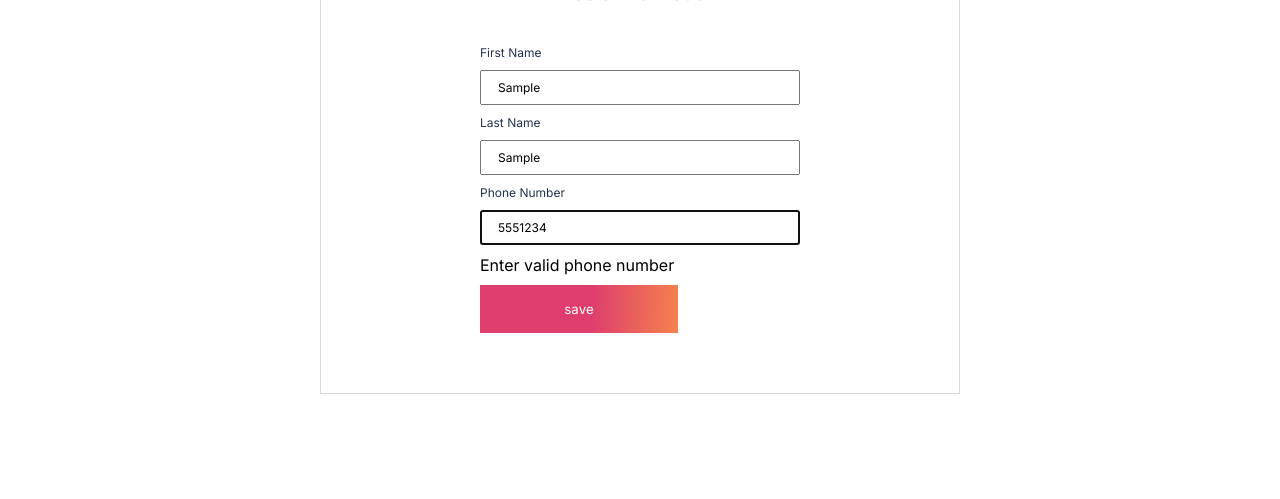
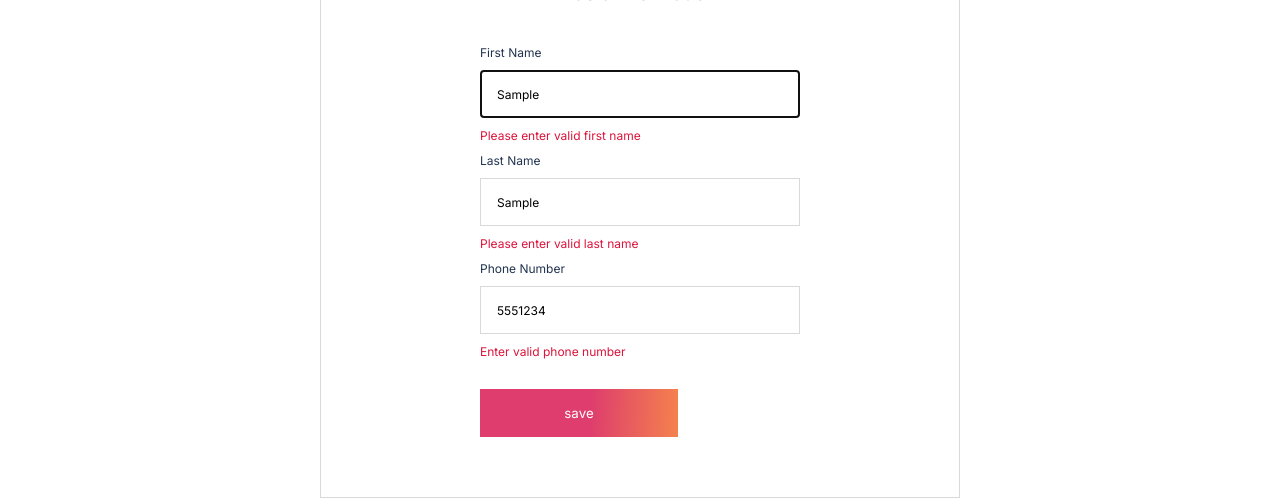
Before and after one commit to ushashir/airtime-cash-vercel-ui, a React (Create React App) app: page /update in a window 1280 px wide. Both pictures are taken after typing "Sample", "Sample", "5551234" into the empty fields and a click on the input "save". Shown: the part 361-860 px from the top of the page. Built offline with nearby package versions, Linux system fonts and the light colour scheme.

Commit message:
update progress

```diff
--- a/src/api/index.jsx
+++ b/src/api/index.jsx
@@ -4,13 +4,25 @@ export const client = axios.create({
     baseURL: baseUrl
 })
 
+const token = localStorage.getItem("token")
 export const updateUserData = async(data) => {
     try {
-        const token = localStorage.getItem("token")
         const response = await client.patch("/api/users", data,{
             headers: { Authorization: `Bearer ${token}` },
         })
+        return response
     } catch (error) {
         return error.toJSON()
     }
 }
+
+export const getUserData = async() => {
+    try {
+        const response = await client.get("/api/users", {
+            headers: { Authorization: `Bearer ${token}` },
+        })
+        return response
+    } catch (error) {
+        return error.toJSON()
+    }
+}
--- a/src/components/common/button/style.scss
+++ b/src/components/common/button/style.scss
@@ -1,11 +1,7 @@
 .btn{
-//     display: flex;
-// flex-direction: row;
-// justify-content: center;
-// align-items: center;
-// padding: 8px 16px;
 gap: 10px;
 margin-bottom: 3.75rem;
+margin-top: 20px;
 
 width: 198px;
 height: 48px;
--- a/src/pages/login/Index.jsx
+++ b/src/pages/login/Index.jsx
@@ -45,10 +45,10 @@ const Login = () => {
             .then((res) => {
                 if (res.status === 200) {
                     const token = res.data.response.token;
-                    const userDetails = res.data.response.userdata;
+                    // const userDetails = res.data.response.userdata;
 
                     localStorage.setItem('token', token);
-                    localStorage.setItem('userDetails', JSON.stringify(userDetails));
+                    // localStorage.setItem('userDetails', JSON.stringify(userDetails));
                     navigate('../landingPage')
                 }
             }).catch((err) => {
--- a/src/pages/updateUser/index.jsx
+++ b/src/pages/updateUser/index.jsx
@@ -3,11 +3,16 @@ import Nav from "../../components/nav";
 import Button from "../../components/common/button";
 import logo from "../../assets/icons/logo.svg";
 import { useForm } from "react-hook-form";
-import { updateUserData } from "../../api/index";
+import { updateUserData, getUserData } from "../../api/index";
+import { useEffect, useState } from "react";
 
 function UpdatePage() {
-
-  const userData = JSON.parse(localStorage.getItem("userDetails"))
+    const [userData, setUserData] = useState("")
+    useEffect(() => {
+       async () => {
+         setUserData(await getUserData())
+     }
+},[])
   const {
     register,
     handleSubmit,
@@ -18,8 +23,16 @@ function UpdatePage() {
     watch()
 
     const onSubmit = async (data) => {
-        const response = await updateUserData(data)
-        console.log("reply", response)
+        try {
+            const response = await updateUserData(data)
+            console.log(response)
+            if (response.status === 200) {
+                console.log(response.data)
+            }
+        } catch (error) {
+            console.log(error)
+        }
+
   };
   return (
     <>
@@ -35,26 +48,32 @@ function UpdatePage() {
             <input
               className="form-input"
               type="text"
-              {...register("firstName", { minLength: 1 })}
+                          {...register("firstName", {
+                              minLength: 1,
+                              pattern: /^[A-Za-z][A-Za-z_]$/
+                          })}
               placeholder="Enter your first name"
             />
-            {errors.firstName && <span>First name cannot be empty</span>}
+            {errors.firstName && <span className="error">Please enter valid first name</span>}
             <label htmlFor="lastName">Last Name</label>
             <input
               className="form-input"
               type="text"
-              {...register("lastName", { minLength: 1 })}
+                          {...register("lastName", {
+                              minLength: 1,
+                pattern: /^[A-Za-z][A-Za-z_]$/
+              })}
               placeholder="Enter your last name"
             />
-            {errors.lastName && <span>Last name cannot be empty</span>}
+            {errors.lastName && <span className="error">Please enter valid last name</span>}
             <label htmlFor="phone">Phone Number</label>
             <input
               className="form-input"
               type="tel"
-              {...register("phone", { minLength: 10 })}
+              {...register("phone", { minLength: 10, pattern: "^[0-9]" })}
               placeholder="Enter your phone number"
             />
-            {errors.phone && <span>Enter valid phone number</span>}
+            {errors.phone && <span className="error">Enter valid phone number</span>}
           {/*  <label htmlFor="email">Email</label>
            <input
               className="form-input"
--- a/src/pages/updateUser/style.scss
+++ b/src/pages/updateUser/style.scss
@@ -39,6 +39,9 @@ label{
     font-size: 12px;
     line-height: 15px;
     width: 20rem;
+    background: #FFFFFF;
+border: 1px solid #D9D9D9;
+height: 48px;
 }
 .form-input::placeholder{
     color: #C4C4C4;
@@ -68,6 +71,10 @@ margin-bottom: 2.5rem;
     width: 151px;
     margin: 3.75rem auto;
 }
+.error{
+    font-size: 12px;
+    color: crimson;
+}
 
 @media screen and (max-width: 970px) {
 //    .update-form{
```
